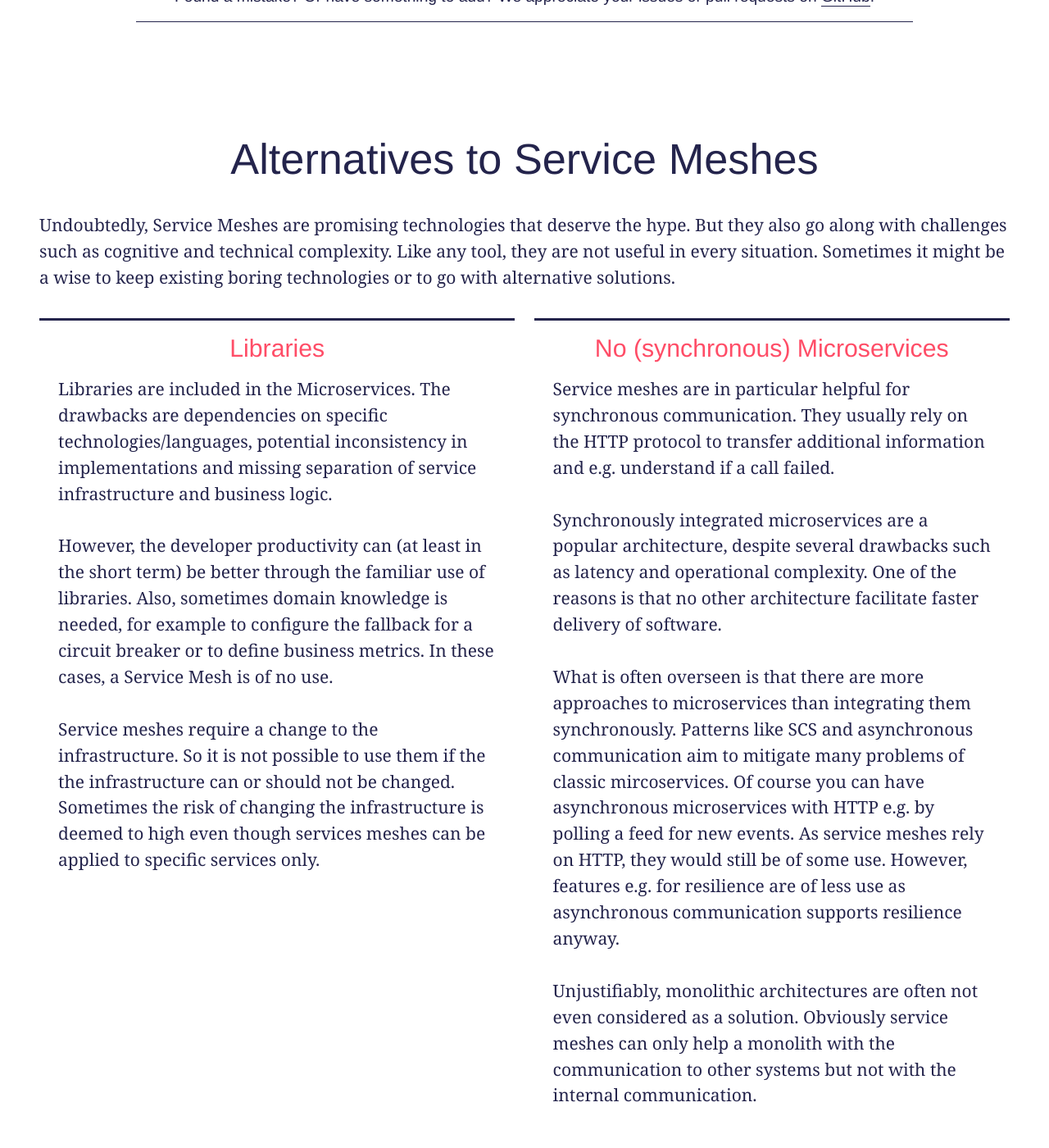
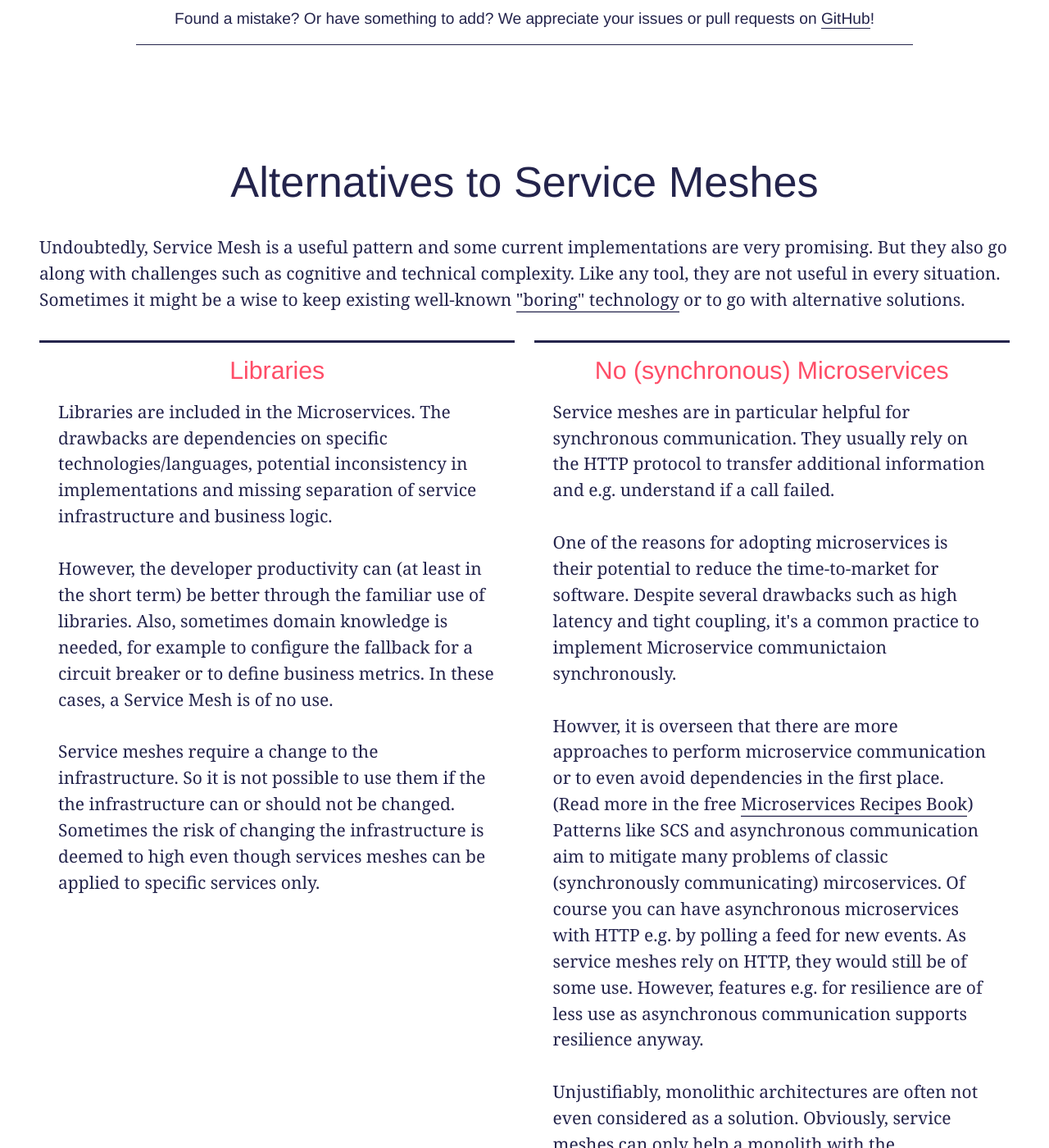
Before and after one commit to servicemesh-es/servicemesh.es, a Jekyll site: the page built from index.md, in a window 1280 px wide and 1400 px high, scrolled down 7062 px. Shown: the whole window at 82% size. Built offline with Jekyll 4.4.1, drawn with Linux system fonts in a browser that asks for light colours; some web fonts are replaced; some of the changed text lies outside the part shown.

Commit message:
updated alternatives, advantages and drawbacks based on feedback

```diff
--- a/_includes/alternatives.html
+++ b/_includes/alternatives.html
@@ -2,8 +2,8 @@
   <h2 class="section-heading--primary">Alternatives to Service Meshes</h2>
 
   <p>
-  Undoubtedly, Service Meshes are promising technologies that deserve the hype. But they also go along with challenges such as cognitive and technical complexity.
-  Like any tool, they are not useful in every situation. Sometimes it might be a wise to keep existing boring technologies or to go with alternative solutions.
+  Undoubtedly, Service Mesh is a useful pattern and some current implementations are very promising. But they also go along with challenges such as cognitive and technical complexity.
+  Like any tool, they are not useful in every situation. Sometimes it might be a wise to keep existing well-known <a href="https://mcfunley.com/choose-boring-technology" target="_blank">"boring" technology</a> or to go with alternative solutions.
 </p>
 
   <div class="blocks">
@@ -35,19 +35,19 @@
         They usually rely on the HTTP protocol to transfer additional information and e.g. understand if a call failed.
         <br>
         <br>
-        Synchronously integrated microservices are a popular architecture, despite several drawbacks such as latency and operational complexity.
-        One of the reasons is that no other architecture facilitate faster delivery of software.
+        One of the reasons for adopting microservices is their potential to reduce the time-to-market for software.
+        Despite several drawbacks such as high latency and tight coupling, it's a common practice to implement Microservice communictaion synchronously.
         <br>
         <br>
-        What is often overseen is that there are more approaches to microservices than integrating them synchronously.
-        Patterns like SCS and asynchronous communication aim to mitigate many problems of classic mircoservices.
+        Howver, it is overseen that there are more approaches to perform microservice communication or to even avoid dependencies in the first place. (Read more in the free <a href="https://leanpub.com/microservices-recipes" target="_blank">Microservices Recipes Book</a>)
+        Patterns like SCS and asynchronous communication aim to mitigate many problems of classic (synchronously communicating) mircoservices.
         Of course you can have asynchronous microservices with HTTP e.g. by polling a feed for new events.
         As service meshes rely on HTTP, they would still be of some use.
         However, features e.g. for resilience are of less use as asynchronous communication supports resilience anyway.
         <br>
         <br>
         Unjustifiably, monolithic architectures are often not even considered as a solution.
-        Obviously service meshes can only help a monolith with the communication to other systems but not with the internal communication.
+        Obviously, service meshes can only help a monolith with the communication to other systems but not with the internal communication.
       </p>
     </div>
   </div>
--- a/_includes/comparison.html
+++ b/_includes/comparison.html
@@ -361,11 +361,20 @@
     </thead>
     <tbody>
       <tr>
+          <th scope="row">Used in production</th>
+          <td><a href="https://istio.io/about/community/customers/" target="_blank">yes</a></td>
+          <td><a href="https://github.com/linkerd/linkerd2/blob/master/ADOPTERS.md" target="_blank">yes</a></td>
+          <td></td>
+          <td></td>
+          <td></td>
+          <td></td>
+        </tr>
+      <tr>
         <th scope="row">Advantages</th>
-        <td>Istio can be adapted and extended like no other Mesh. Thanks to it's big and vivid community, it's constantly improved. Istio is <a href="https://istio.io/about/community/customers/" target="_blank">used in production.</a></td>
-        <td>Linkerd 2 is designed to be non-invasive and is optimized for performance and usability. It therefore requires little time to adopt. Linkerd 2 is <a href="https://github.com/linkerd/linkerd2/blob/master/ADOPTERS.md" target="_blank">used in production.</a></td>
+        <td>Istio can be adapted and extended like no other Mesh. It's many features are available for Kubernetes and other platforms. Istio is backed by a large community.</a></td>
+        <td>Linkerd 2 is designed to be non-invasive and is optimized for performance and usability. It therefore requires little time to adopt.</td>
         <td>AWS App Mesh is integrated in the AWS landscape and it is fully managed for you.</td>
-        <td>Consul Connect is well integrated with Consul and the Proxy can be changed and extended.</td>
+        <td>Consul Connect can be used in any Consul enviroment and therefore does not require a scheduler. The proxy can be changed and extended.</td>
         <td>Maesh focuses on a selection of features to achieve good usability and performance.</td>
         <td>Kuma supports both Kubernetes and plain VMs and allows you to customize the Envoy Proxy.</td>
       </tr>
```
